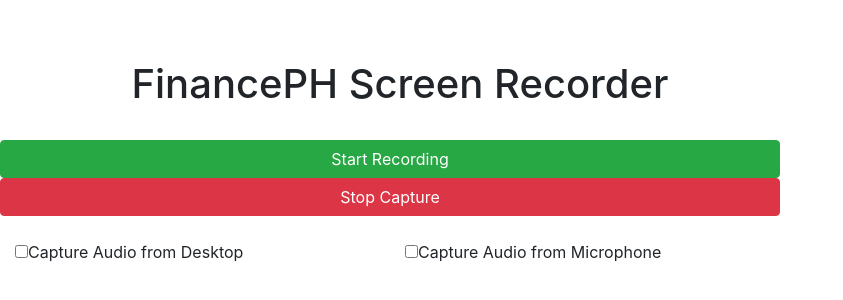
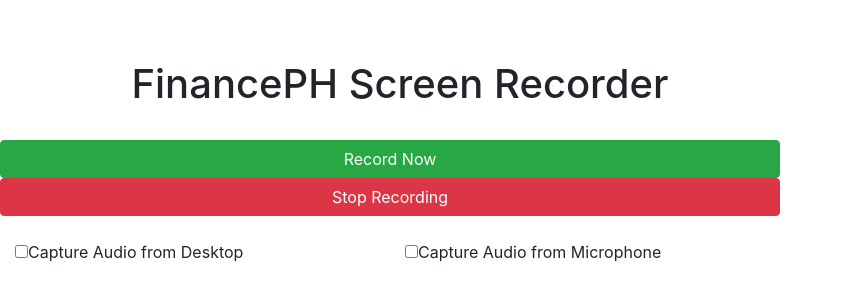
Before and after one commit to timeinpro2020/screenrecorder, a browser extension: page index.html in a window 1280 px wide. Shown: the part 234-534 px from the top of the page, without its empty margins (0-843 px from the left). Drawn offline with Linux system fonts and the light colour scheme.

Commit message:
Update index.html

```diff
--- a/index.html
+++ b/index.html
@@ -16,8 +16,8 @@
 	  <h1>FinancePH Screen Recorder</h1>
 	</div>
     <br />
-    <button type="button" class="btn btn-success" id="startBtn">Start Recording</button>
-    <button type="button" class="btn btn-danger" id="stopBtn">Stop Capture</button>
+    <button type="button" class="btn btn-success" id="startBtn">Record Now</button>
+    <button type="button" class="btn btn-danger" id="stopBtn">Stop Recording</button>
     <br>
 	<div class="container">
 	  <div class="row">
```
